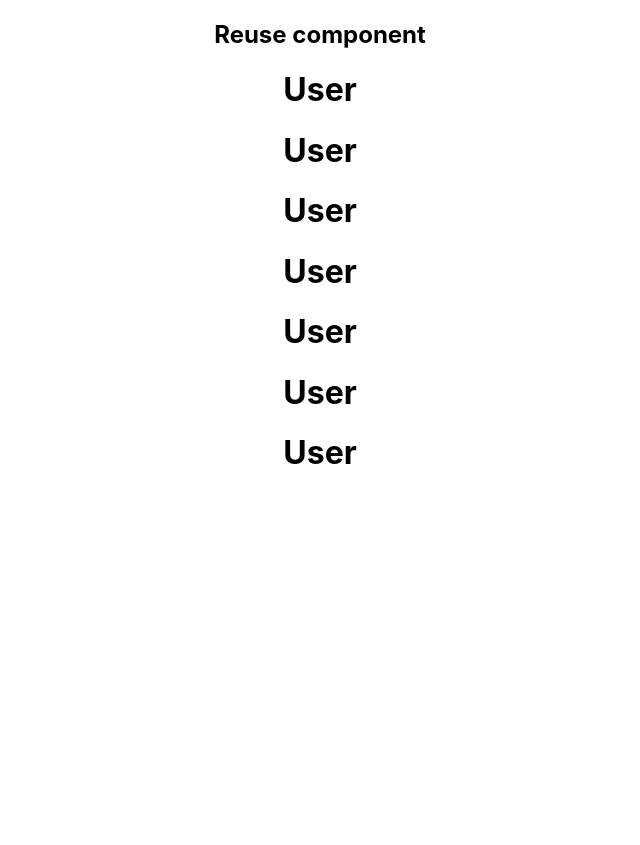
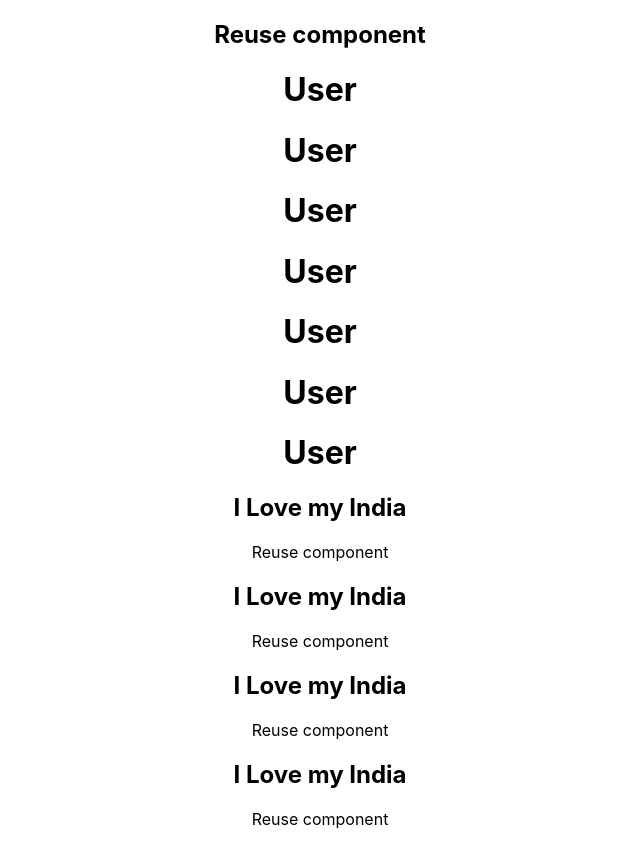
Before and after one commit to Arvindkr123/React-Learning, a React (Create React App) app: page / in a window 1280 px wide. Shown: the whole page, without its empty margins (320-960 px from the left). Before the commit the page ends 800 px from the top, so only its background shows below. Built offline with nearby package versions, Linux system fonts and the light colour scheme.

Commit message:
added another component in the same file

```diff
--- a/src/App.js
+++ b/src/App.js
@@ -13,8 +13,21 @@ function App() {
       <User/>
       <User/>
       <User/>
+      <Hello/>
+      <Hello/>
+      <Hello/>
+      <Hello/>
     </div>
   );
 }
 
+function Hello(){
+  return (
+    <div>
+      <h2>I Love my India</h2>
+      <p>Reuse component</p>
+    </div>
+  )
+}
+
 export default App;
```
